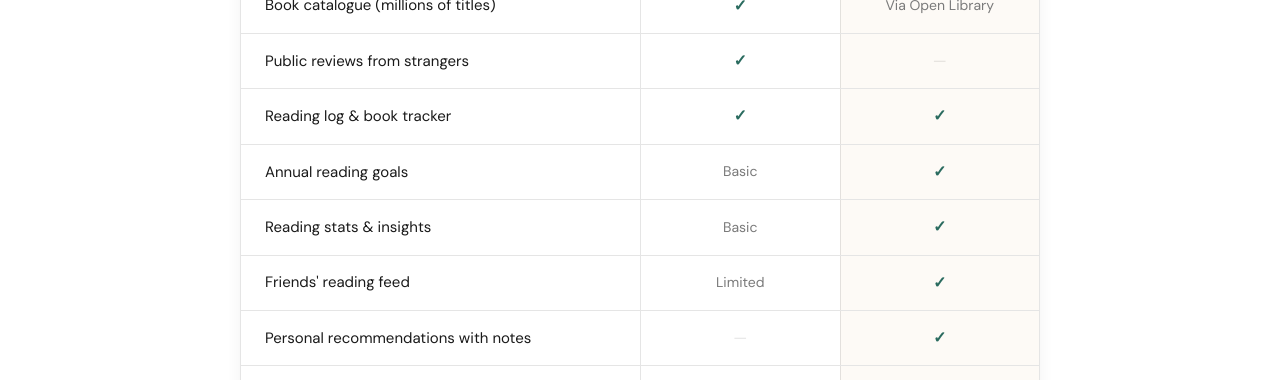
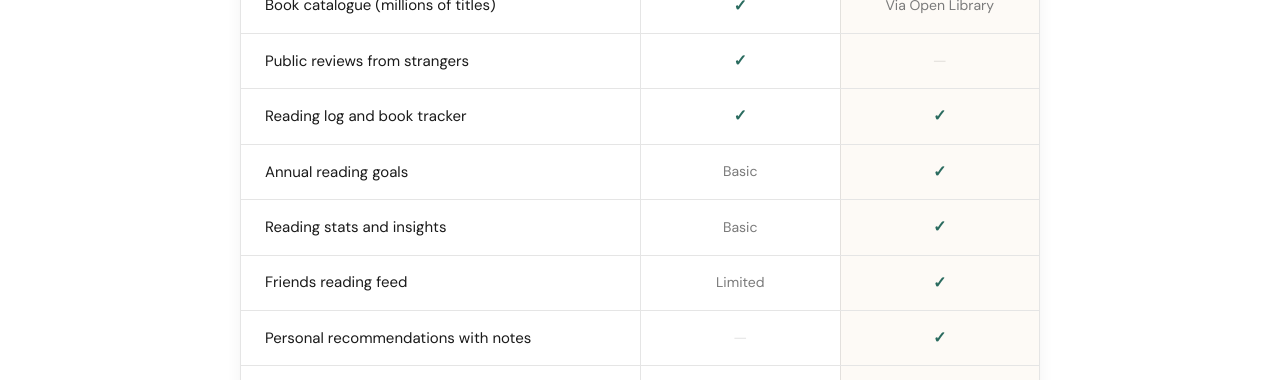
Before and after one commit to bluxon92-bit/litloop-site, a Jekyll site: the page built from pages/vs-goodreads.html, in a window 1280 px wide and 1400 px high, scrolled down 1789 px. Shown: the part 150-530 px from the top of the window. Built offline with Jekyll 4.4.1, drawn with Linux system fonts in a browser that asks for light colours.

Commit message:
UPdated home page copy and mobile styling

```diff
--- a/index.html
+++ b/index.html
@@ -1,7 +1,7 @@
 ---
 layout: default
 title: "Litloop — Social Reading Tracker App"
-description: "Litloop is the social reading tracker that connects you with friends over the books you love. Track your reading, share recommendations, and have real conversations."
+description: "Litloop is a free book tracking app and Goodreads alternative. Track books, share recommendations, and connect with fellow readers."
 permalink: /
 ---
 
@@ -13,10 +13,10 @@
     <div class="hero-inner">
 
       <div class="hero-content">
-        <p class="hero-eyebrow">Litloop - Social Reading Tracker | Coming soon</p>
+        <p class="hero-eyebrow">Litloop | Social Reading Tracker</p>
         <h1>Because books are<br><em>better shared.</em></h1>
         <p class="hero-description">
-          Litloop is the reading tracker built for real conversations. Track your books, share personal recommendations, and talk about stories you love.
+          Track your reading, share recommendations, and have real conversations about the books you love with Litloop.
         </p>
         <div class="hero-actions">
           <a class="btn btn-primary ml-onclick-form" href="javascript:void(0)" onclick="ml('show', 'QgSmAD', true)">Join the waitlist</a>
--- a/pages/vs-goodreads.html
+++ b/pages/vs-goodreads.html
@@ -4,6 +4,27 @@
 description: "Goodreads is a book catalogue and public review platform. Litloop is where you talk about books with friends. Here's the difference."
 permalink: /vs-goodreads/
 ---
+
+<style>
+@media (max-width: 780px) {
+  .two-col-stack {
+    grid-template-columns: 1fr !important;
+    gap: 2rem !important;
+  }
+}
+@media (max-width: 600px) {
+  .comparison-table-grid {
+    grid-template-columns: 2fr 1fr 1fr !important;
+  }
+  .comparison-table-grid .feature-label {
+    font-size: 0.8125rem !important;
+  }
+  .comparison-table-grid .col-val {
+    font-size: 0.875rem !important;
+    padding: 0.75rem 0.5rem !important;
+  }
+}
+</style>
 
 <!-- ==============================
      PAGE HERO
@@ -30,7 +51,7 @@
      ============================== -->
 <section style="padding: 5rem 0;">
   <div class="container">
-    <div style="display:grid; grid-template-columns: 1fr 1fr; gap: 4rem; align-items: start;">
+    <div style="display:grid; grid-template-columns: 1fr 1fr; gap: 4rem; align-items: start;" class="two-col-stack">
 
       <div>
         <p style="font-size:0.8125rem;font-weight:600;letter-spacing:0.1em;text-transform:uppercase;color:var(--teal);margin-bottom:1rem;">Goodreads</p>
@@ -102,17 +123,17 @@
           <div style="padding: 1rem; text-align:center; border-left: 1px solid rgba(255,255,255,0.1); background: rgba(201,138,32,0.2);"><p style="color:var(--amber-light); font-size:0.875rem; font-weight:600; margin:0;">Litloop</p></div>
         </div>
 
-        {% assign rows = "Book catalogue (millions of titles)|✓|Via Open Library,Public reviews from strangers|✓|—,Reading log & book tracker|✓|✓,Annual reading goals|Basic|✓,Reading stats & insights|Basic|✓,Friends' reading feed|Limited|✓,Personal recommendations with notes|—|✓,Private book conversations|—|✓,Book club group chats|—|✓,AI book recommendations|—|✓,Owned by Amazon|✓|—" | split: "," %}
+        {% assign rows = "Book catalogue (millions of titles)|✓|Via Open Library,Public reviews from strangers|✓|—,Reading log and book tracker|✓|✓,Annual reading goals|Basic|✓,Reading stats and insights|Basic|✓,Friends reading feed|Limited|✓,Personal recommendations with notes|—|✓,Private book conversations|—|✓,Book club group chats|—|✓,AI book recommendations|—|✓,Owned by Amazon|✓|—" | split: "," %}
 
         {% for row in rows %}
           {% assign cols = row | split: "|" %}
           <div style="display:grid; grid-template-columns: 2fr 1fr 1fr; border-top: 1px solid var(--border);">
             <div style="padding: 0.875rem 1.5rem; display:flex; align-items:center;"><span style="color:var(--text); font-size:0.9375rem;">{{ cols[0] }}</span></div>
             <div style="padding: 0.875rem 1rem; text-align:center; border-left: 1px solid var(--border); display:flex; align-items:center; justify-content:center;">
-              <span style="{% if cols[1] == '✓' %}color:var(--teal);font-weight:600;{% elsif cols[1] == '—' %}color:var(--border);{% else %}color:var(--text-muted);font-size:0.875rem;{% endif %}">{{ cols[1] }}</span>
+              <span style="{% if cols[1] == "✓" %}color:var(--teal);font-weight:600;{% elsif cols[1] == "—" %}color:var(--border);{% else %}color:var(--text-muted);font-size:0.875rem;{% endif %}">{{ cols[1] }}</span>
             </div>
             <div style="padding: 0.875rem 1rem; text-align:center; border-left: 1px solid var(--border); background: rgba(201,138,32,0.04); display:flex; align-items:center; justify-content:center;">
-              <span style="{% if cols[2] == '✓' %}color:var(--teal);font-weight:600;{% elsif cols[2] == '—' %}color:var(--border);{% else %}color:var(--text-muted);font-size:0.875rem;{% endif %}">{{ cols[2] }}</span>
+              <span style="{% if cols[2] == "✓" %}color:var(--teal);font-weight:600;{% elsif cols[2] == "—" %}color:var(--border);{% else %}color:var(--text-muted);font-size:0.875rem;{% endif %}">{{ cols[2] }}</span>
             </div>
           </div>
         {% endfor %}
```
Also changed, not shown: pages/features.html (+20 -3 lines), pages/vs-storygraph.html (+17 -5 lines).
